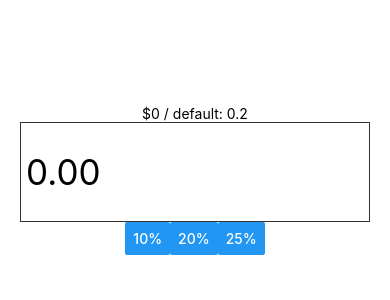
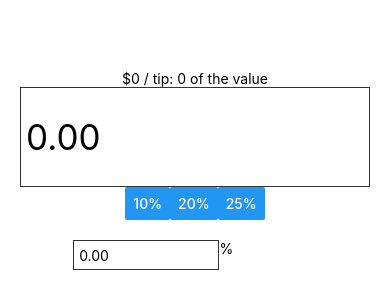
Before and after one commit to the-J/TipCalc, a React Native app in the folder tipcalc/: screen / in a window 390 px wide. Shown: the part 242-542 px from the top of the page. Built offline with nearby package versions, Linux system fonts and the light colour scheme.

Commit message:
WIP handling tip as fixed value and as a custom value

```diff
--- a/tipcalc/App.js
+++ b/tipcalc/App.js
@@ -10,54 +10,99 @@ export default class App extends Component {
     this.state = {
       input: '',
       tip: 0,
-      percent: 0.2
+
+      tipValue: 0,
+      tipFixed: 0.2
     };
   }
 
+  setInput(input) {
+    if (input && input !== '0') {
+      this.setState({ input }, () => this.calculateTip());
+    } else {
+      this.setState({ input: '', tip: 0 });
+    }
+  }
+
+  setFixedTip(tipFixed) {
+    this.setState({ tipValue: tipFixed }, () => this.calculateTip());
+  }
+
+  setCustomTip(tipCustom) {
+    console.log('tipCustom', typeof tipCustom, tipCustom);
+    if (
+      tipCustom.length &&
+      tipCustom !== '0' &&
+      tipCustom.length < 4 &&
+      parseFloat(tipCustom) <= 100
+    ) {
+      this.setState({
+        tip: parseFloat(tipCustom) / 100,
+        tipValue: parseFloat(tipCustom) / 100
+      });
+    } else {
+      this.setState({
+        tip: 0,
+        tipValue: 0
+      });
+    }
+
+    this.calculateTip();
+  }
+
   calculateTip() {
-    if (this.state.input) {
-      tip = parseFloat(this.state.input) * this.state.percent;
+    console.log(
+      this.state.tipValue,
+      this.state.input,
+      typeof this.state.input,
+      this.state.input && this.state.tipValue !== 0
+    );
+
+    if (this.state.input.length) {
+      tip = parseFloat(this.state.input) * this.state.tipValue;
       tip = (Math.round(tip * 100) / 100).toFixed(2);
+
       this.setState({ tip });
+    } else {
+      this.setState({ tip: 0, input: '' });
     }
   }
 
   render() {
-    const { tip, percent } = this.state;
+    const { tip, tipValue } = this.state;
 
     return (
       <View style={styles.container}>
         <Text>
-          ${tip} / default: {percent}
+          ${tip} / tip: {tipValue} of the value
         </Text>
+
         <TextInput
           style={styles.input}
           value={this.state.input}
           keyboardType="numeric"
           placeholder="0.00"
-          onChangeText={value => {
-            this.setState({ input: value }, () => this.calculateTip());
-          }}
+          onChangeText={value => this.setInput(value)}
         />
+
         <View style={styles.buttonGroup}>
-          <Button
-            title="10%"
-            onPress={() =>
-              this.setState({ percent: 0.1 }, () => this.calculateTip())
+          <Button title="10%" onPress={() => this.setFixedTip(0.1)} />
+          <Button title="20%" onPress={() => this.setFixedTip(0.2)} />
+          <Button title="25%" onPress={() => this.setFixedTip(0.25)} />
+        </View>
+
+        <View style={styles.customTip}>
+          <TextInput
+            style={styles.customTipInput}
+            keyboardType="numeric"
+            placeholder="0.00"
+            value={
+              this.state.tipValue ? (this.state.tipValue * 100).toString() : ''
             }
+            onChangeText={tipCustom => this.setCustomTip(tipCustom)}
           />
-          <Button
-            title="20%"
-            onPress={() =>
-              this.setState({ percent: 0.2 }, () => this.calculateTip())
-            }
-          />
-          <Button
-            title="25%"
-            onPress={() =>
-              this.setState({ percent: 0.25 }, () => this.calculateTip())
-            }
-          />
+
+          <Text>%</Text>
         </View>
       </View>
     );
@@ -82,5 +127,16 @@ const styles = StyleSheet.create({
   },
   buttonGroup: {
     flexDirection: 'row'
+  },
+  customTip: {
+    flexDirection: 'row',
+    padding: 20
+  },
+  customTipInput: {
+    height: 30,
+    width: '60%',
+    borderColor: '#333',
+    borderWidth: 1,
+    padding: 5
   }
 });
```
